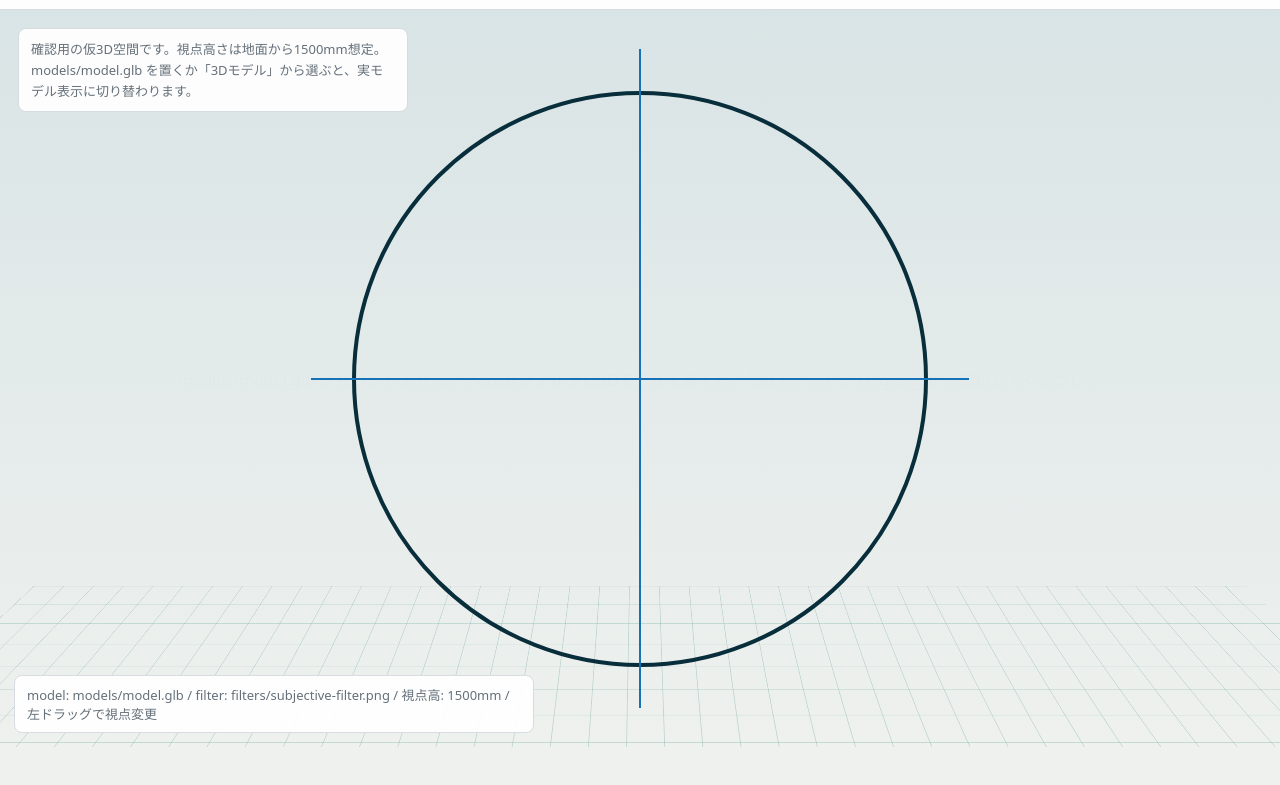
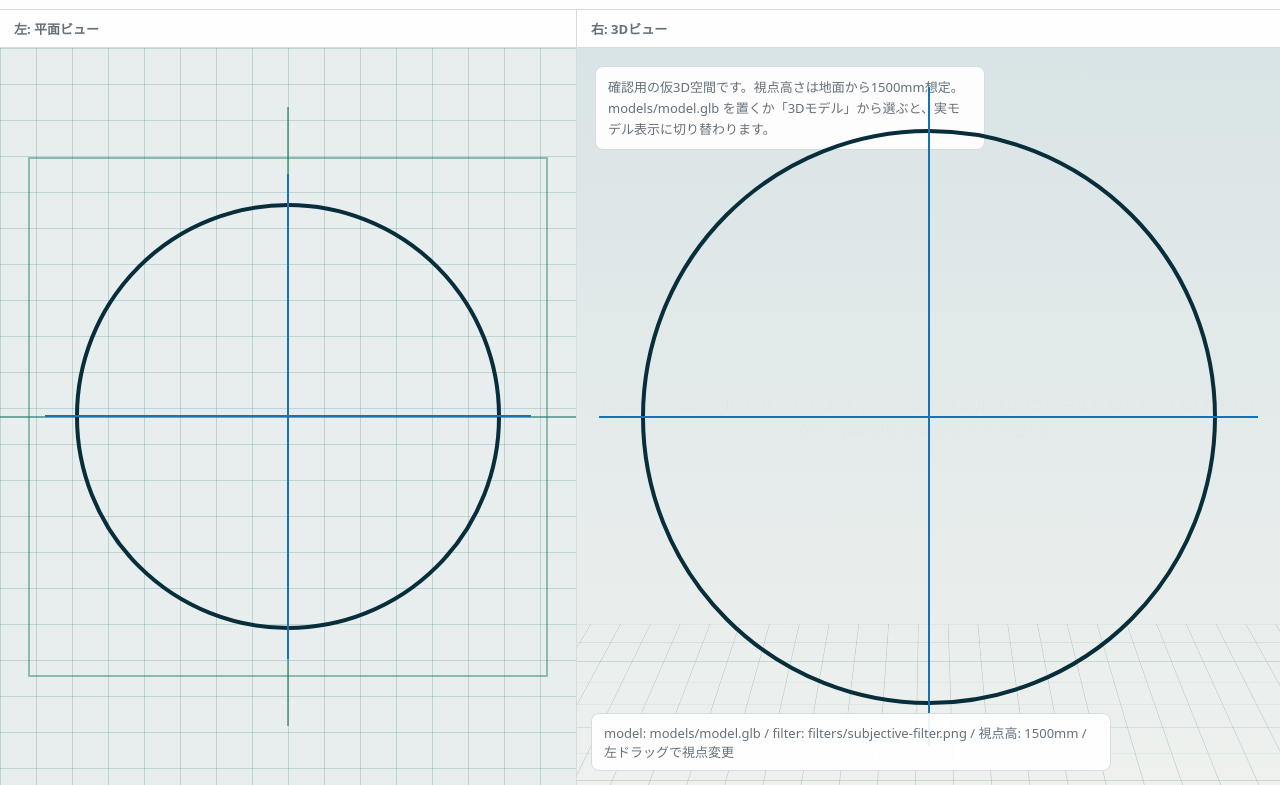
Before and after one commit to ASKR-created/survey-image-cutout, a plain HTML site: page index.html in a window 1280 px wide. Shown: the part 53-838 px from the top of the page. Before the commit the page ends 800 px from the top, so only its background shows below. Drawn offline with Linux system fonts and the light colour scheme; some packages are replaced by stand-ins of ours; a script that the page names is missing.

Commit message:
Update index.html

```diff
--- a/index.html
+++ b/index.html
@@ -43,6 +43,36 @@
         display: grid;
         grid-template-rows: auto 1fr;
         min-height: 100vh;
+      }
+
+      .split-workspace {
+        display: grid;
+        grid-template-columns: minmax(280px, 0.9fr) minmax(360px, 1.1fr);
+        min-height: 0;
+      }
+
+      .plan-pane,
+      .viewer-pane {
+        position: relative;
+        display: grid;
+        grid-template-rows: auto 1fr;
+        min-width: 0;
+        min-height: 0;
+        border-left: 1px solid var(--line);
+      }
+
+      .plan-pane {
+        border-left: 0;
+      }
+
+      .pane-title {
+        min-height: 38px;
+        padding: 9px 14px;
+        border-bottom: 1px solid var(--line);
+        background: color-mix(in srgb, var(--panel) 90%, transparent);
+        color: var(--muted);
+        font-size: 13px;
+        font-weight: 700;
       }
 
       header {
@@ -113,6 +143,51 @@
         cursor: grabbing;
       }
 
+      .plan-space {
+        position: relative;
+        display: grid;
+        place-items: center;
+        min-height: calc(100vh - 101px);
+        overflow: hidden;
+        background-color: #e8eeed;
+        background-image:
+          linear-gradient(color-mix(in srgb, var(--accent) 20%, transparent) 1px, transparent 1px),
+          linear-gradient(90deg, color-mix(in srgb, var(--accent) 20%, transparent) 1px, transparent 1px);
+        background-size: 36px 36px;
+      }
+
+      .plan-origin {
+        position: absolute;
+        width: min(70vw, 70vh);
+        max-width: 520px;
+        aspect-ratio: 1;
+        border: 2px solid color-mix(in srgb, var(--accent) 42%, transparent);
+        transform: rotate(var(--plan-turn, 0deg));
+      }
+
+      .plan-origin::before,
+      .plan-origin::after {
+        content: "";
+        position: absolute;
+        background: color-mix(in srgb, var(--accent) 55%, transparent);
+      }
+
+      .plan-origin::before {
+        left: 50%;
+        top: -10%;
+        width: 2px;
+        height: 120%;
+        transform: translateX(-1px);
+      }
+
+      .plan-origin::after {
+        left: -10%;
+        top: 50%;
+        width: 120%;
+        height: 2px;
+        transform: translateY(-1px);
+      }
+
       .demo-space {
         position: absolute;
         inset: 0;
@@ -158,7 +233,7 @@
         z-index: 1;
         width: 100%;
         height: 100%;
-        min-height: calc(100vh - 63px);
+        min-height: calc(100vh - 101px);
         background: transparent;
         --progress-bar-color: var(--accent);
         --poster-color: transparent;
@@ -169,7 +244,7 @@
         pointer-events: none;
       }
 
-      .subjective-filter {
+      .filter-layer {
         position: absolute;
         inset: 0;
         z-index: 2;
@@ -180,15 +255,20 @@
         transition: opacity 160ms ease;
       }
 
-      .subjective-filter.active {
+      .filter-layer.active {
         opacity: 1;
       }
 
-      .subjective-filter img {
+      .filter-layer img {
         width: min(100vw, 100vh * 1.43);
         height: auto;
         max-height: 100vh;
         object-fit: contain;
+      }
+
+      .plan-space .filter-layer img {
+        width: min(78%, 72vh);
+        max-height: 78%;
       }
 
       .filter-reticle {
@@ -223,12 +303,16 @@
         transform: translateY(-1px);
       }
 
-      .subjective-filter.use-reticle img {
+      .filter-layer.use-reticle img {
         display: none;
       }
 
-      .subjective-filter.use-reticle .filter-reticle {
+      .filter-layer.use-reticle .filter-reticle {
         display: block;
+      }
+
+      .plan-space .filter-reticle {
+        width: min(74%, 68vh);
       }
 
       .status {
@@ -264,8 +348,19 @@
           justify-content: flex-start;
         }
 
+        .split-workspace {
+          grid-template-columns: 1fr;
+        }
+
+        .plan-pane,
+        .viewer-pane {
+          min-height: 52vh;
+          border-left: 0;
+          border-top: 1px solid var(--line);
+        }
+
         model-viewer {
-          min-height: calc(100vh - 111px);
+          min-height: 52vh;
         }
       }
     </style>
@@ -283,7 +378,21 @@
         </div>
       </header>
 
-      <section class="viewer-shell" aria-label="3D viewer">
+      <div class="split-workspace">
+        <section class="plan-pane" aria-label="plan view">
+          <div class="pane-title">左: 平面ビュー</div>
+          <div class="plan-space">
+            <div class="plan-origin" aria-hidden="true"></div>
+            <div class="filter-layer active" aria-hidden="true">
+              <img class="filter-image" src="filters/subjective-filter.png" alt="" />
+              <div class="filter-reticle"></div>
+            </div>
+          </div>
+        </section>
+
+        <section class="viewer-pane" aria-label="3D view">
+          <div class="pane-title">右: 3Dビュー</div>
+          <div class="viewer-shell">
             <div class="demo-space" aria-hidden="true">
               <div class="demo-floor"></div>
               <div class="demo-card">
@@ -309,15 +418,17 @@
               </div>
             </model-viewer>
 
-        <div id="subjective-filter" class="subjective-filter active" aria-hidden="true">
-          <img id="filter-image" src="filters/subjective-filter.png" alt="" />
+            <div id="subjective-filter" class="filter-layer active" aria-hidden="true">
+              <img class="filter-image" src="filters/subjective-filter.png" alt="" />
               <div class="filter-reticle"></div>
             </div>
 
             <div id="status" class="status">
               model: models/model.glb / filter: filters/subjective-filter.png / 視点高: 1500mm / 左ドラッグで視点変更
             </div>
+          </div>
         </section>
+      </div>
     </main>
 
     <script>
@@ -325,8 +436,8 @@
       const viewerShell = document.querySelector(".viewer-shell");
       const modelInput = document.querySelector("#model-file");
       const filterInput = document.querySelector("#filter-file");
-      const filterLayer = document.querySelector("#subjective-filter");
-      const filterImage = document.querySelector("#filter-image");
+      const filterLayers = document.querySelectorAll(".filter-layer");
+      const filterImages = document.querySelectorAll(".filter-image");
       const subjectiveToggle = document.querySelector("#subjective-toggle");
       const status = document.querySelector("#status");
 
@@ -350,6 +461,18 @@
         viewerShell.style.setProperty("--demo-tilt", `${demoTilt}deg`);
       }
 
+      function setFilterReticleMode(useReticle) {
+        filterLayers.forEach((layer) => {
+          layer.classList.toggle("use-reticle", useReticle);
+        });
+      }
+
+      function setFilterSource(src) {
+        filterImages.forEach((image) => {
+          image.src = src;
+        });
+      }
+
       modelInput.addEventListener("change", () => {
         const file = modelInput.files && modelInput.files[0];
         if (!file) return;
@@ -370,9 +493,9 @@
 
         if (filterUrl) URL.revokeObjectURL(filterUrl);
         filterUrl = URL.createObjectURL(file);
-        filterImage.src = filterUrl;
+        setFilterSource(filterUrl);
         filterName = file.name;
-        filterLayer.classList.remove("use-reticle");
+        setFilterReticleMode(false);
         updateStatus();
       });
 
@@ -384,18 +507,22 @@
         document.body.classList.add("no-model");
       });
 
-      filterImage.addEventListener("error", () => {
-        filterLayer.classList.add("use-reticle");
+      filterImages.forEach((image) => {
+        image.addEventListener("error", () => {
+          setFilterReticleMode(true);
         });
 
-      filterImage.addEventListener("load", () => {
-        filterLayer.classList.remove("use-reticle");
+        image.addEventListener("load", () => {
+          setFilterReticleMode(false);
+        });
       });
 
       subjectiveToggle.addEventListener("click", () => {
         const active = subjectiveToggle.getAttribute("aria-pressed") !== "true";
         subjectiveToggle.setAttribute("aria-pressed", String(active));
-        filterLayer.classList.toggle("active", active);
+        filterLayers.forEach((layer) => {
+          layer.classList.toggle("active", active);
+        });
       });
 
       viewerShell.addEventListener("pointerdown", (event) => {
```
Lines whose indentation alone changed are shown as unchanged.
